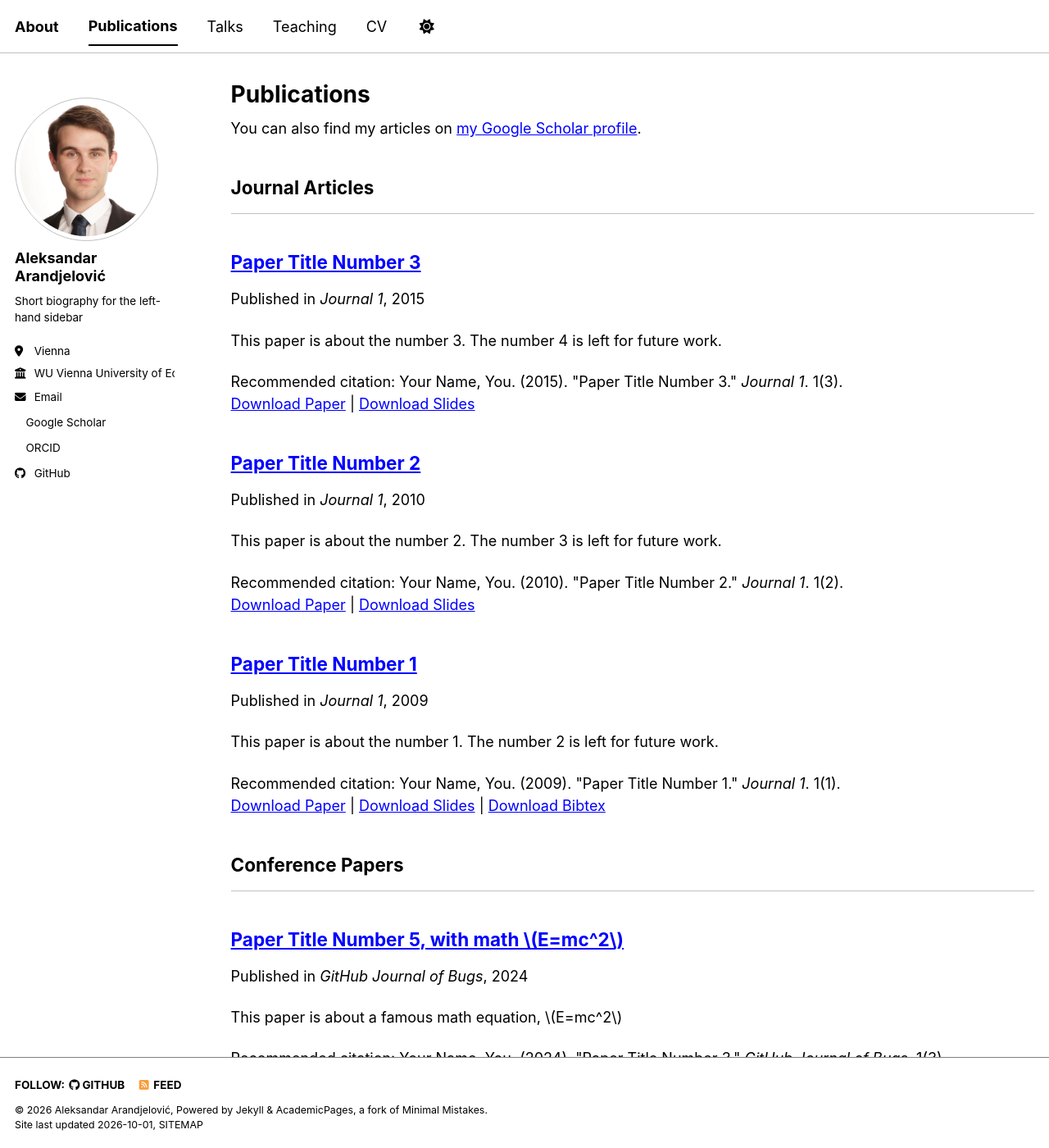
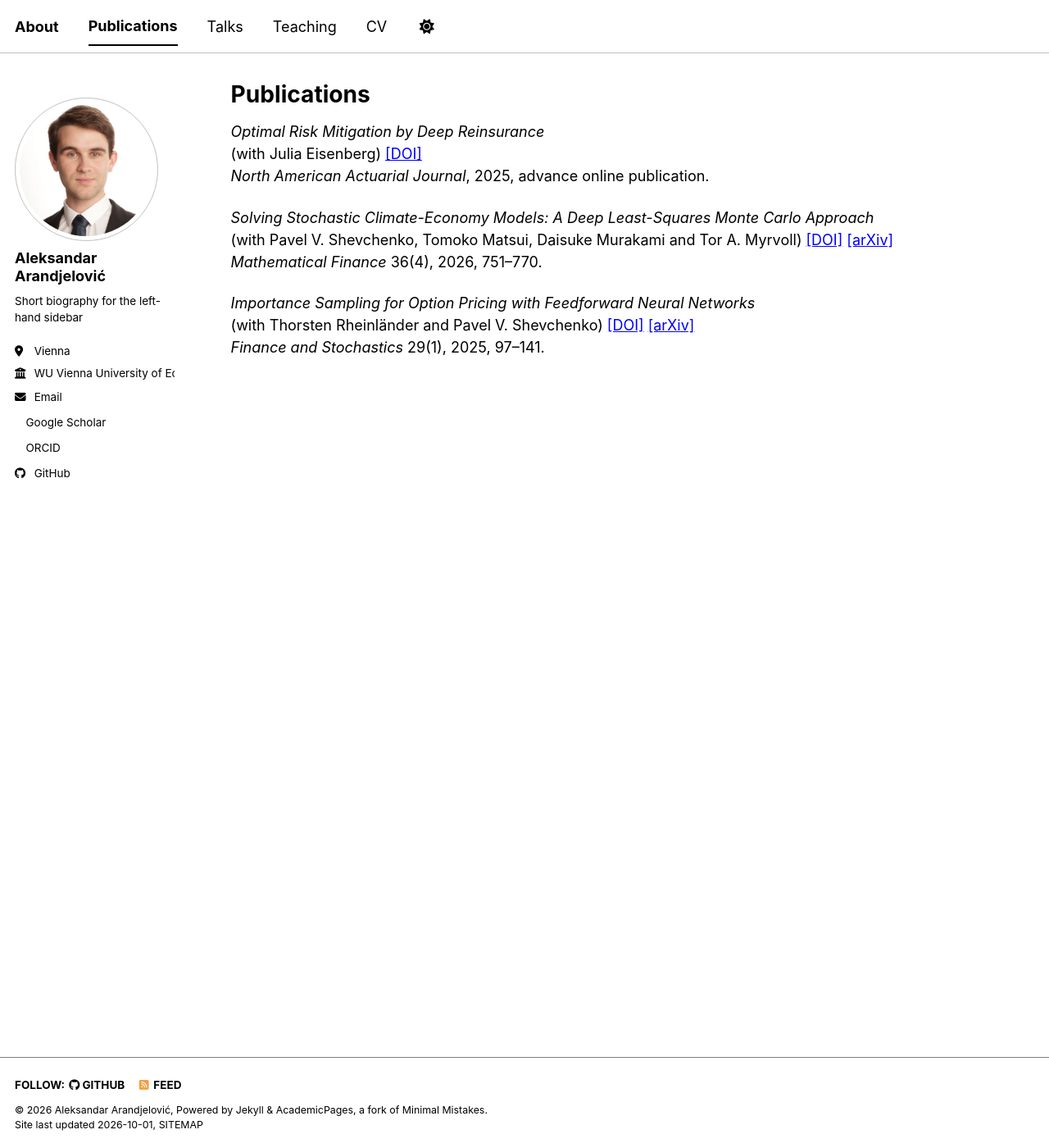
Before and after one commit to aarandjel/aarandjel.github.io, a Jekyll site: the page built from _pages/publications.html, in a window 1280 px wide and 1400 px high. Shown: the whole window at 82% size. Built offline with Jekyll 4.4.1, drawn with Linux system fonts in a browser that asks for light colours; a style sheet for code colours, icons or effects is not loaded; some of the changed text lies outside the part shown.

Commit message:
Update publications with new articles and authors
Added new publications with details and links.

```diff
--- a/_pages/publications.html
+++ b/_pages/publications.html
@@ -5,29 +5,25 @@ permalink: /publications/
 author_profile: true
 ---
 
-{% if site.author.googlescholar %}
-  <div class="wordwrap">You can also find my articles on <a href="{{site.author.googlescholar}}">my Google Scholar profile</a>.</div>
-{% endif %}
+<p>
+  <i>Optimal Risk Mitigation by Deep Reinsurance</i><br>
+  (with Julia Eisenberg)
+  <a href="https://doi.org/10.1080/10920277.2025.2595330">[DOI]</a><br>
+  <i>North American Actuarial Journal</i>, 2025, advance online publication.
+</p>
 
-{% include base_path %}
+<p>
+  <i>Solving Stochastic Climate-Economy Models: A Deep Least-Squares Monte Carlo Approach</i><br>
+  (with Pavel V. Shevchenko, Tomoko Matsui, Daisuke Murakami and Tor A. Myrvoll)
+  <a href="https://doi.org/10.1111/mafi.70035">[DOI]</a>
+  <a href="https://arxiv.org/abs/2408.09642">[arXiv]</a><br>
+  <i>Mathematical Finance</i> 36(4), 2026, 751–770.
+</p>
 
-<!-- New style rendering if publication categories are defined -->
-{% if site.publication_category %}
-  {% for category in site.publication_category  %}
-    {% assign title_shown = false %}
-    {% for post in site.publications reversed %}
-      {% if post.category != category[0] %}
-        {% continue %}
-      {% endif %}
-      {% unless title_shown %}
-        <h2>{{ category[1].title }}</h2><hr />
-        {% assign title_shown = true %}
-      {% endunless %}
-      {% include archive-single.html %}
-    {% endfor %}
-  {% endfor %}
-{% else %}
-  {% for post in site.publications reversed %}
-    {% include archive-single.html %}
-  {% endfor %}
-{% endif %}
+<p>
+  <i>Importance Sampling for Option Pricing with Feedforward Neural Networks</i><br>
+  (with Thorsten Rheinländer and Pavel V. Shevchenko)
+  <a href="https://doi.org/10.1007/s00780-024-00549-x">[DOI]</a>
+  <a href="https://arxiv.org/abs/2112.14247">[arXiv]</a><br>
+  <i>Finance and Stochastics</i> 29(1), 2025, 97–141.
+</p>
```
